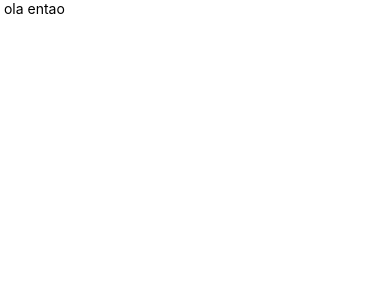
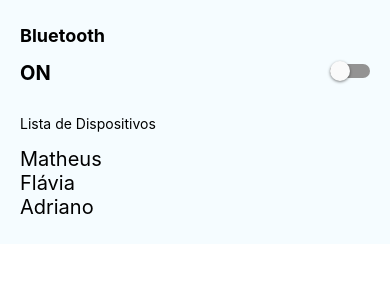
Before and after one commit to MatheusNascimento99/Evtech, a React Native app: screen / in a window 390 px wide. Shown: the top 300 px of the page. Built offline with nearby package versions, Linux system fonts and the light colour scheme.

Commit message:
ciração de componentes dinâmicos

```diff
--- a/App.tsx
+++ b/App.tsx
@@ -1,11 +1,11 @@
 import React from 'react';
-import BluetoothListLayout from './src/bluetooth/containers/bluetooth-lis';
+import BluetoothList from './src/bluetooth/containers/bluetooth-list';
 import { Text, View } from 'react-native';
 
 function App(): React.JSX.Element {
   return (
     <View>
-      <Text> ola entao</Text>
+      <BluetoothList/>
     </View>
   );
 }
--- /dev/null
+++ b/src/bluetooth/containers/bluetooth-list.js
@@ -0,0 +1,41 @@
+import React from 'react';
+import {View, Text, FlatList} from 'react-native';
+import Layout from '../../components/bluetooth-list-layout';
+import Empty from '../../components/empty';
+import Toggle from '../../components/toggle';
+import Subtitle from '../../components/subtitle';
+
+
+function BluetoothList(props) {
+  const lista = [
+    {
+      name: 'Matheus',
+      key: '1',
+    },
+    {
+      name: 'Flávia',
+      key: '2',
+    },
+    {
+      name: 'Adriano',
+      key: '3',
+    },
+  ];
+
+const renderEmpty = () => <Empty text="Não há dispositivos" />
+
+
+  return(
+  <Layout title="Bluetooth">
+    <Toggle/>
+    <Subtitle title="Lista de Dispositivos"/>
+    <FlatList
+    ListEmptyComponent={renderEmpty}
+      data={lista}
+      renderItem={({item}) => <Text style={{fontSize: 20}}>{item.name}</Text>}
+      keyExtractor={item => item.key}
+    />
+  </Layout>
+  );
+}
+export default BluetoothList;
--- /dev/null
+++ b/src/components/bluetooth-list-layout.js
@@ -0,0 +1,27 @@
+import React from "react";
+import {View, Text, StyleSheet} from 'react-native';
+
+function BluetoothListLayout(props){
+    return(
+        <View style={style.container}>
+            <Text style={style.title}>
+                {props.title}
+            </Text>
+            {props.children}
+        </View>
+    )
+}
+
+const style= StyleSheet.create({
+    container:{
+    paddingHorizontal:20,
+    paddingVertical:25,
+    backgroundColor:"#f5fcff"
+    },
+    title:{
+        fontSize:18,
+        fontWeight:"bold",
+    },
+});
+
+export default BluetoothListLayout;
--- /dev/null
+++ b/src/components/empty.js
@@ -0,0 +1,19 @@
+import React from 'react';
+import {View, Text, StyleSheet} from 'react-native';
+import {styleText} from 'util';
+
+function Empty(props) {
+  return (
+    <View>
+      <Text style={style.text}>{props.text}</Text>
+    </View>
+  );
+}
+
+const style = StyleSheet.create({
+  text: {
+    fontSize: 20,
+  },
+});
+
+export default Empty;
--- /dev/null
+++ b/src/components/subtitle.js
@@ -0,0 +1,28 @@
+import React from 'react';
+import {View, Text, StyleSheet, Switch} from 'react-native';
+
+function Subtitle(props) {
+  return (
+    <View style={style.container}>
+      <Text style={style.title}>{props.title}</Text>
+      <View style={style.line} />
+    </View>
+  );
+}
+
+const style = StyleSheet.create({
+  container: {
+    paddingVertical:15,
+    flexDirection:"row",
+  },
+  text: {
+    fontSize: 20,
+    flex:1,
+    fontWeight:"bold",
+  },
+  line: {
+    width:50
+  },
+});
+
+export default Subtitle;
--- /dev/null
+++ b/src/components/toggle.js
@@ -0,0 +1,32 @@
+import React from 'react';
+import {View, Text, StyleSheet, Switch} from 'react-native';
+
+function Toggle(props) {
+  return (
+    <View style={style.container}>
+      <Text style={style.text}>ON</Text>
+      <Switch
+        style={style.switch}
+        value={props.value}
+        onValueChange={props.onValueChange}
+      />
+    </View>
+  );
+}
+
+const style = StyleSheet.create({
+  container: {
+    paddingVertical:15,
+    flexDirection:"row",
+  },
+  text: {
+    fontSize: 20,
+    flex:1,
+    fontWeight:"bold",
+  },
+  switch: {
+    width:50
+  },
+});
+
+export default Toggle;
```
Also changed, not shown: src/bluetooth/containers/bluetooth-lis.js (deleted, +0 -22 lines).
